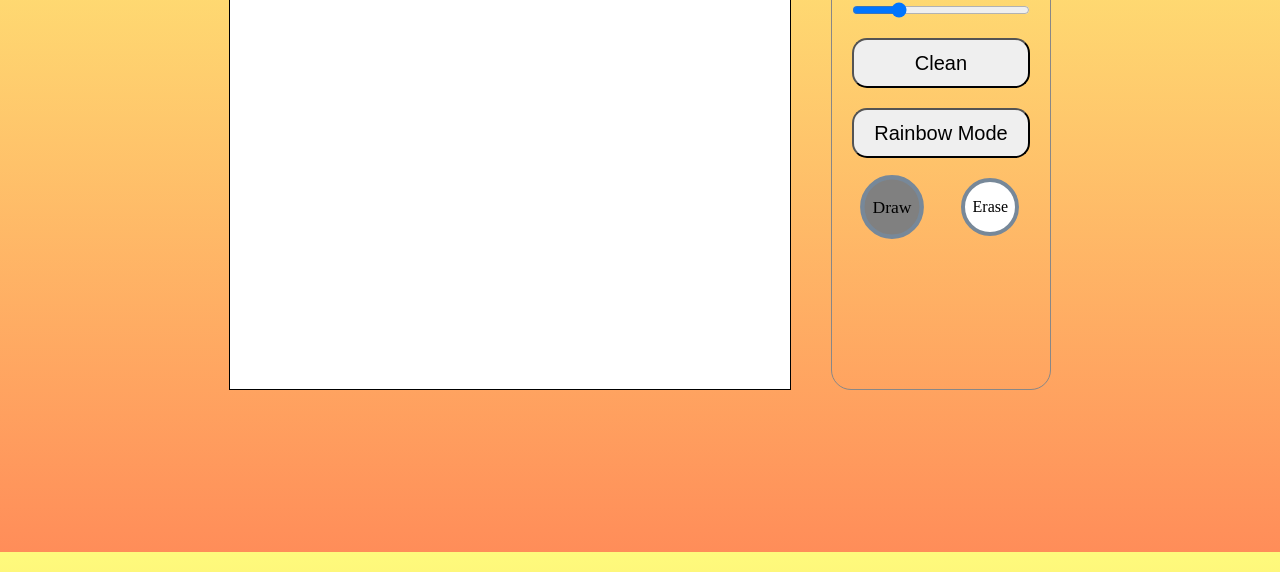
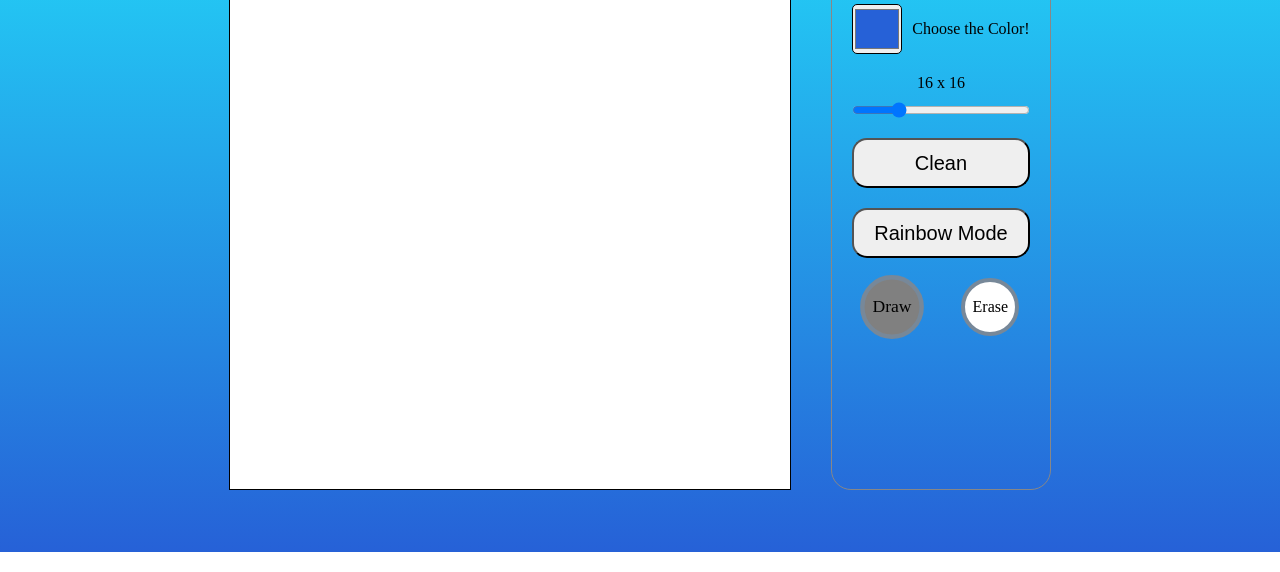
Before and after one commit to justwin02/Etch-a-Sketch, a plain HTML site: page index.html in a window 1280 px wide. Shown: the part 248-820 px from the top of the page. Drawn offline with Linux system fonts and the light colour scheme; a web font is replaced by a local one.

Commit message:
Background color blue, color set default blue, margin space on header title

```diff
--- a/index.html
+++ b/index.html
@@ -15,7 +15,7 @@
         <div class="tools">
             <h2>Tools</h2>
             <div class="color">
-                <input type="color" id="background" name="background" value="#e66465" class="color-choice">
+                <input type="color" id="background" name="background" value="#2661d7" class="color-choice">
                 <label for="background">Choose the Color!</label>
             </div>
 
--- a/styles/styles.css
+++ b/styles/styles.css
@@ -9,9 +9,10 @@ html, body{
 }
 
 body{
-    background: -webkit-linear-gradient(#fefa7c, #ff8d59);
-    background:    -moz-linear-gradient(#fefa7c, #ff8d59);
-    background:         linear-gradient(#fefa7c, #ff8d59);
+    min-height: 100vh;
+    background:         linear-gradient(#22f0ff, #2661d7);
+    background-repeat: no-repeat;
+    background-size: cover;
     padding: 10px 100px;
     display: flex;
     flex-direction: column;
@@ -26,6 +27,7 @@ body{
 h1{
     font-family: "Bungee", sans-serif;
     font-size: 50px;
+    margin: 50px 0;
 }
 
 .paint-container{
```
